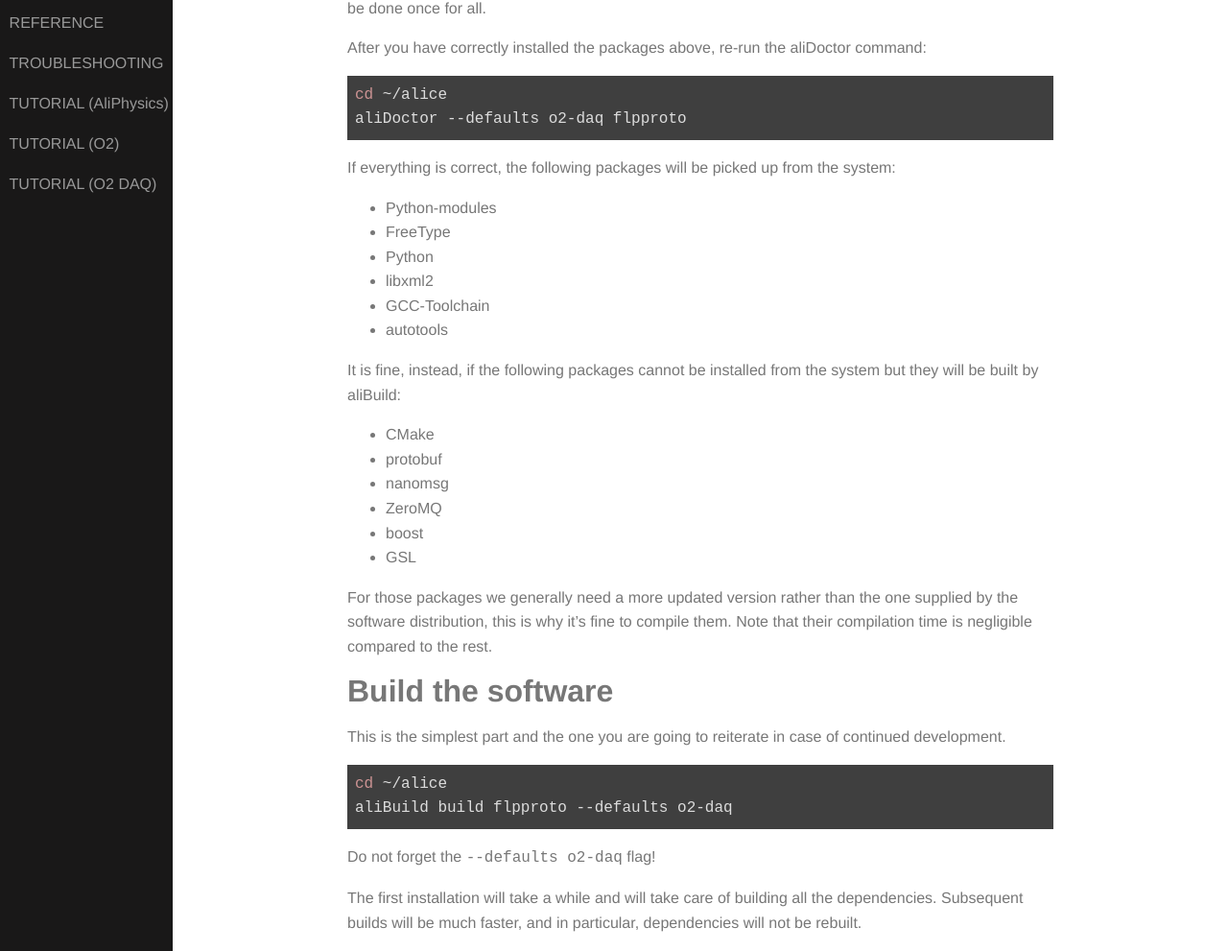
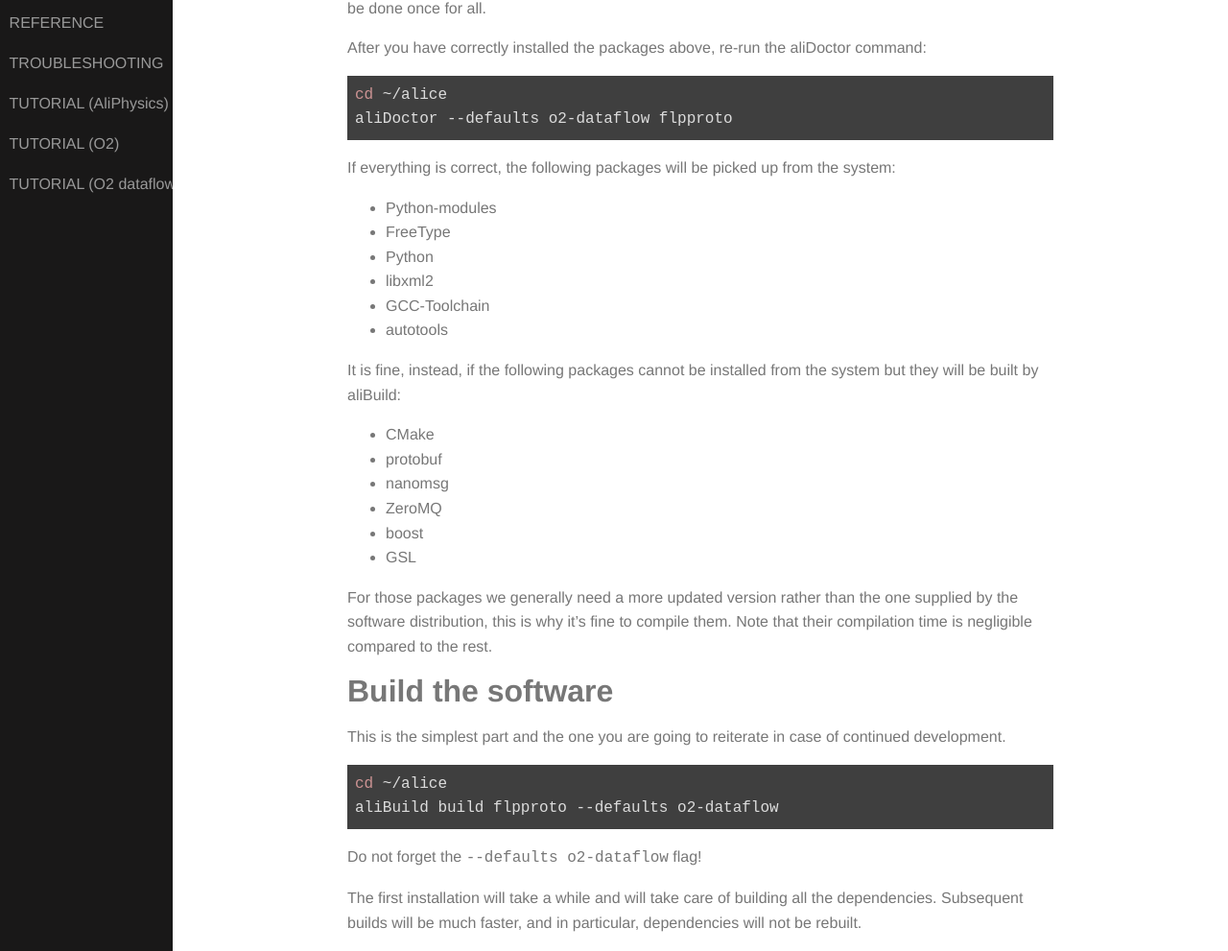
Before and after one commit to alisw/alibuild, a Jekyll site: the page built from docs/o2-dataflow-tutorial.markdown, in a window 1280 px wide and 1400 px high, scrolled down 2717 px. Shown: the part 170-1161 px from the top of the window at 96% size. Built offline with Jekyll 4.4.1, drawn with Linux system fonts in a browser that asks for light colours; some of the changed text lies outside the part shown.

Commit message:
Rename o2-daq to o2-dataflow

```diff
--- a/docs/_config.yml
+++ b/docs/_config.yml
@@ -23,8 +23,8 @@ menu:
     name: o2-tutorial.html
     label: TUTORIAL (O2)
   -
-    name: o2-daq-tutorial.html
-    label: TUTORIAL (O2 DAQ)
+    name: o2-dataflow-tutorial.html
+    label: TUTORIAL (O2 dataflow)
 defaults:
   -
     scope:
--- a/docs/o2-daq-tutorial.markdown
+++ b/docs/o2-dataflow-tutorial.markdown
@@ -1,6 +1,6 @@
 ---
 title: ALIBUILD
-subtitle: O2 DAQ build tutorial
+subtitle: O2 Dataflow build tutorial
 layout: main
 ---
 
@@ -100,7 +100,7 @@ they can be obtained as system packages (with `yum`, or `pip`, for instance). It
 will also tell you what to do to get them.
 
     cd ~/alice
-    aliDoctor --defaults o2-daq flpproto
+    aliDoctor --defaults o2-dataflow flpproto
 
 The command above will print what packages are absolutely needed but missing,
 and which ones can optionally be installed as system ones. Our objective is to
@@ -138,7 +138,7 @@ After you have correctly installed the packages above, re-run the aliDoctor
 command:
 
     cd ~/alice
-    aliDoctor --defaults o2-daq flpproto
+    aliDoctor --defaults o2-dataflow flpproto
 
 If everything is correct, the following packages will be picked up from the
 system:
@@ -171,9 +171,9 @@ This is the simplest part and the one you are going to reiterate in case of
 continued development.
 
     cd ~/alice
-    aliBuild build flpproto --defaults o2-daq
+    aliBuild build flpproto --defaults o2-dataflow
 
-Do not forget the `--defaults o2-daq` flag!
+Do not forget the `--defaults o2-dataflow` flag!
 
 The first installation will take a while and will take care of building all the
 dependencies. Subsequent builds will be much faster, and in particular,
--- a/docs/o2-tutorial.markdown
+++ b/docs/o2-tutorial.markdown
@@ -118,9 +118,9 @@ Notice that aliBuild automatically takes care of dependencies, so you
 only need to specify the toplevel package. We specify here that we will build
 for o2 and aliBuild will choose ROOT6 and a new CMake as opposed to the versions used
 for AliRoot. For those not interested in the simulation and analysis, the defaults
-`o2-daq` can be used
+`o2-dataflow` can be used
 
-    aliBuild --defaults o2-daq build O2
+    aliBuild --defaults o2-dataflow build O2
 
 Depending on your setup, this should take between 30 minutes to 1 hour
 on reasonably modern hardware. If it takes more, you might want to read
```
Also changed, not shown: tests/test_parseRecipe.py (+5 -5 lines).
